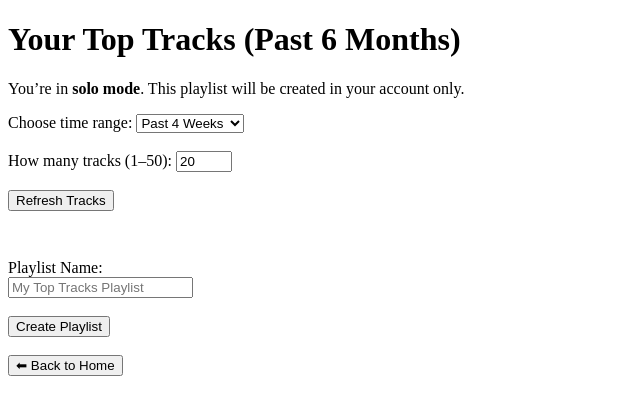
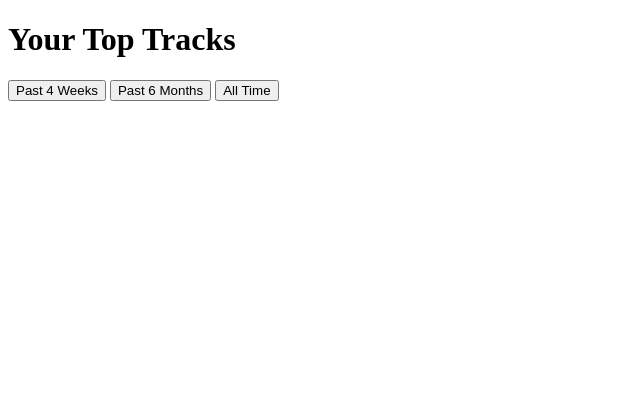
Before and after one commit to ryanchan339/The-SpotifyBook, a Flask app: template templates/top_tracks.html in a window 1280 px wide. Shown: the top 415 px of the page, without its empty margins (0-640 px from the left). Run offline with Flask 3, Linux system fonts and the light colour scheme; the template is opened without the code that fills it, so the values that code supplies are empty; the visitor is signed in with stand-in values (Sample User, id 1).

Commit message:
js addition attempt

```diff
--- a/app.py
+++ b/app.py
@@ -6,6 +6,7 @@ from flask import Flask, session, redirect, request, render_template
 from spotipy import Spotify
 from spotipy.oauth2 import SpotifyOAuth
 from dotenv import load_dotenv
+from flask import jsonify
 
 load_dotenv()
 
@@ -119,6 +120,35 @@ def top_tracks():
                        time_range=time_range,
                        track_limit=track_limit)
 
+
+
+@app.route("/api/top-tracks")
+def api_top_tracks():
+    sp = get_spotify_client()
+    if not sp:
+        return jsonify({"error": "Not logged in"}), 401
+
+    time_range = request.args.get("time_range", "medium_term")
+    track_limit = int(request.args.get("limit", 20))
+
+    try:
+        tracks = sp.current_user_top_tracks(limit=track_limit, time_range=time_range)["items"]
+    except Exception as e:
+        print("❌ ERROR in /api/top-tracks:", str(e))
+        return jsonify({"error": "Failed to fetch tracks"}), 500
+
+    return jsonify([
+        {
+            "name": t["name"],
+            "artist": t["artists"][0]["name"],
+            "uri": t["uri"],
+            "image": t["album"]["images"][0]["url"] if t["album"]["images"] else None,
+            "preview_url": t["preview_url"]
+        }
+        for t in tracks
+    ])
+
+
 @app.route("/top-artists")
 def top_artists():
     sp = get_spotify_client()
--- a/templates/top_tracks.html
+++ b/templates/top_tracks.html
@@ -9,7 +9,6 @@
       gap: 20px;
       margin-top: 30px;
     }
-
     .track-item {
       display: flex;
       justify-content: space-between;
@@ -17,43 +16,35 @@
       border-bottom: 1px solid #ccc;
       padding-bottom: 10px;
     }
-
     .track-left {
       display: flex;
       align-items: center;
       gap: 15px;
     }
-
     .track-item img {
       width: 80px;
       height: 80px;
       border-radius: 8px;
     }
-
     .track-info {
       display: flex;
       flex-direction: column;
     }
-
     .track-name {
       font-weight: bold;
     }
-
     .track-artist {
       color: gray;
     }
-
     .audio-preview {
       min-width: 200px;
       text-align: right;
     }
-
     .spotify-link {
       font-size: 0.9em;
       color: #1DB954;
       text-decoration: none;
     }
-
     .no-preview {
       color: red;
       font-size: 0.9em;
@@ -61,77 +52,53 @@
   </style>
 </head>
 <body>
-  {% set label_map = {
-    'short_term': 'Past 4 Weeks',
-    'medium_term': 'Past 6 Months',
-    'long_term': 'All Time'
-  } %}
-  <h1>Your Top Tracks ({{ label_map.get(time_range or 'medium_term') }})</h1>
+  <h1>Your Top Tracks</h1>
 
-  {% if session.solo_mode %}
-    <p>You’re in <strong>solo mode</strong>. This playlist will be created in your account only.</p>
+  <div>
+    <button onclick="loadTracks('short_term')">Past 4 Weeks</button>
+    <button onclick="loadTracks('medium_term')">Past 6 Months</button>
+    <button onclick="loadTracks('long_term')">All Time</button>
+  </div>
 
-    <form action="/top-tracks" method="post">
-      <label for="time_range">Choose time range:</label>
-      <select name="time_range" id="time_range">
-        <option value="short_term" {% if time_range == "short_term" %}selected{% endif %}>Past 4 Weeks</option>
-        <option value="medium_term" {% if time_range == "medium_term" %}selected{% endif %}>Past 6 Months</option>
-        <option value="long_term" {% if time_range == "long_term" %}selected{% endif %}>All Time</option>
-      </select>
+  <div id="track-container" class="track-list"></div>
 
-      <br><br>
+  <script>
+    function loadTracks(timeRange) {
+      fetch(`/api/top-tracks?time_range=${timeRange}`)
+        .then(res => res.json())
+        .then(data => {
+          const container = document.getElementById("track-container");
+          container.innerHTML = "";
 
-      <label for="track_limit">How many tracks (1–50):</label>
-      <input type="number" id="track_limit" name="track_limit" min="1" max="50" value="{{ track_limit or 20 }}">
-
-      <br><br>
-
-      <button type="submit">Refresh Tracks</button>
-    </form>
-  {% endif %}
-
-  <!-- 🔥 Track Display Section -->
-  <div class="track-list">
-    {% for track in track_info %}
-      <div class="track-item">
-        <!-- Left side: album cover + info -->
+          data.forEach(track => {
+            const div = document.createElement("div");
+            div.className = "track-item";
+            div.innerHTML = `
               <div class="track-left">
-          <img src="{{ track.image }}" alt="Album cover">
+                <img src="${track.image}" alt="Album cover">
                 <div class="track-info">
-            <div class="track-name">{{ track.name }}</div>
-            <div class="track-artist">{{ track.artist }}</div>
+                  <div class="track-name">${track.name}</div>
+                  <div class="track-artist">${track.artist}</div>
                 </div>
               </div>
-
-        <!-- Right side: preview audio or link -->
               <div class="audio-preview">
-          {% if track.preview_url %}
-            <audio controls style="width: 180px;">
-              <source src="{{ track.preview_url }}" type="audio/mpeg">
-              Your browser does not support the audio element.
-            </audio>
-          {% else %}
-            <div class="no-preview">No preview</div>
-          {% endif %}
+                ${track.preview_url ?
+                  `<audio controls style='width: 180px;'><source src='${track.preview_url}' type='audio/mpeg'></audio>` :
+                  `<div class='no-preview'>No preview</div>`
+                }
                 <br>
-          <a class="spotify-link" href="https://open.spotify.com/track/{{ track.uri.split(':')[-1] }}" target="_blank">
+                <a class="spotify-link" href="https://open.spotify.com/track/${track.uri.split(":").pop()}" target="_blank">
                   🔗 Open in Spotify
                 </a>
               </div>
-      </div>
-    {% endfor %}
-  </div>
+            `;
+            container.appendChild(div);
+          });
+        });
+    }
 
-  <form action="/create-playlist" method="post">
-    <br>
-    <label for="playlist_name">Playlist Name:</label><br>
-    <input type="text" id="playlist_name" name="playlist_name"
-           placeholder="My Top Tracks Playlist" required>
-    <br><br>
-    <button type="submit">Create Playlist</button>
-  </form>
-
-  <br>
-  <a href="/"><button type="button">⬅ Back to Home</button></a>
+    // Load default view
+    loadTracks('medium_term');
+  </script>
 </body>
 </html>
```
Lines whose indentation alone changed are shown as unchanged.
